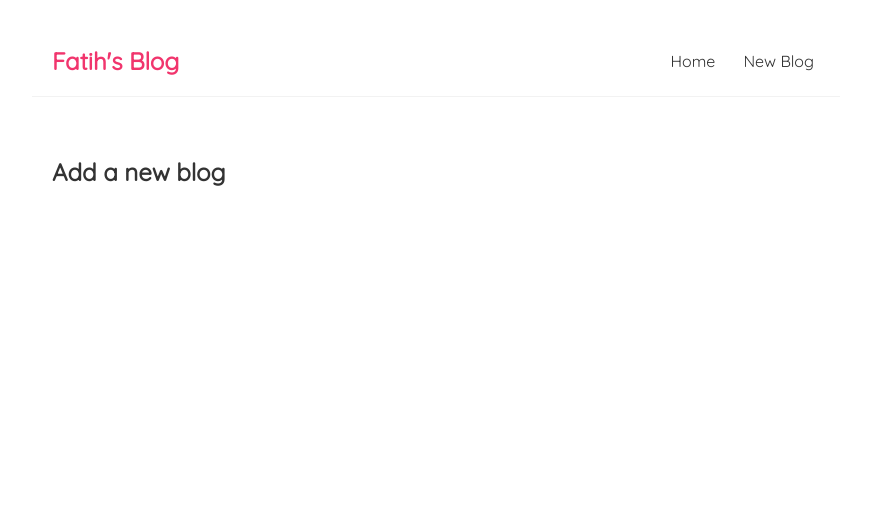
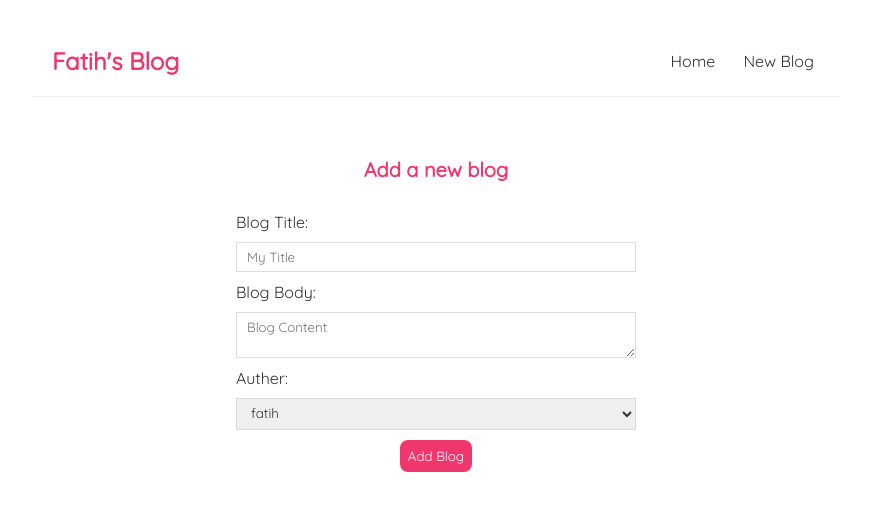
Before and after one commit to mfcandan/react-blog, a React (Create React App) app: page /create in a window 1280 px wide. Shown: the top 510 px of the page, without its empty margins (204-1075 px from the left). Built offline with nearby package versions, Linux system fonts and the light colour scheme; the HTML template or start-up script is replaced by a standard one.

Commit message:
Create Form

```diff
--- a/src/Create.js
+++ b/src/Create.js
@@ -1,7 +1,38 @@
+import { useState } from "react";
 const Create = () => {
+    const [title, setTitle] = useState('');
+    const [body, setBody] = useState('');
+    const [author, setAuthor] = useState('fatih');
+
     return (
         <div className="create">
             <h2>Add a new blog</h2>
+            <form>
+                <label>Blog Title:</label>
+                <input
+                    type="text"
+                    required
+                    value={title}
+                    placeholder="My Title"
+                    onChange={(e) => setTitle(e.target.value)}
+                />
+                <label>Blog Body:</label>
+                <textarea
+                    required
+                    placeholder="Blog Content"
+                    value={body}
+                    onChange={(e) => setBody(e.target.value)}
+                ></textarea>
+                <label>Auther:</label>
+                <select
+                    value={author}
+                    onChange={(e) => setAuthor(e.target.value)}
+                >
+                    <option value="fatih">fatih</option>
+                    <option value="haydar">haydar</option>
+                </select>
+                <button>Add Blog</button>
+            </form>
         </div>
     );
 }
--- a/src/index.css
+++ b/src/index.css
@@ -70,3 +70,35 @@
   border-radius: 8px;
   cursor: pointer;
 }
+
+/* create new blog form */
+.create {
+  max-width: 400px;
+  margin: 0 auto;
+  text-align: center;
+}
+.create label {
+  text-align: left;
+  display: block;
+}
+.create h2 {
+  font-size: 20px;
+  color: #f1356d;
+  margin-bottom: 30px;
+}
+.create input, .create textarea, .create select {
+  width: 100%;
+  padding: 6px 10px;
+  margin: 10px 0;
+  border: 1px solid #ddd;
+  box-sizing: border-box;
+  display: block;
+}
+.create button {
+  background: #f1356d;
+  color: #fff;
+  border: 0;
+  padding: 8px;
+  border-radius: 8px;
+  cursor: pointer;
+}
```
